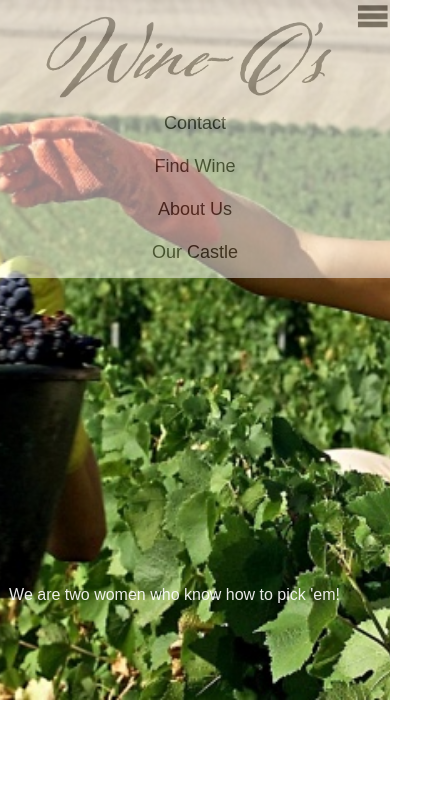
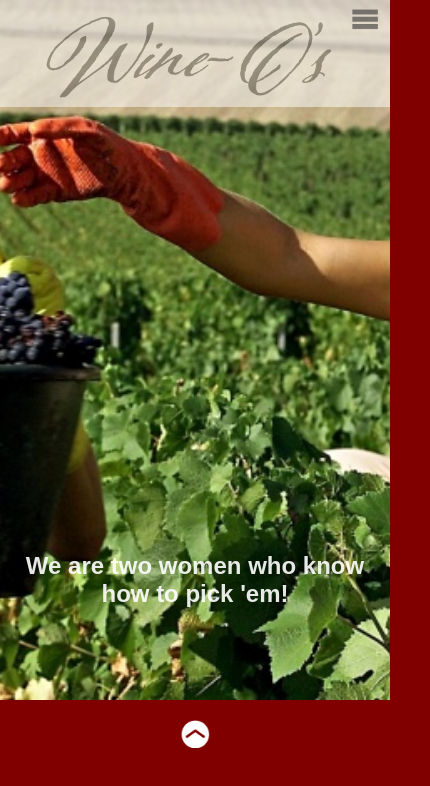
Before and after one commit to tarakonradi/VineyardSite, a plain HTML site: page aboutus.html in a window 390 px wide. Shown: the whole page, 430 px wide, since content can reach past the window. Drawn offline with nearby package versions, Linux system fonts and the light colour scheme; a web font is replaced by a local one.

Commit message:
added mobile nav toggle to all

```diff
--- a/aboutus.css
+++ b/aboutus.css
@@ -1,6 +1,7 @@
 body {
 	margin: 0;
 	padding: 0;
+	background-color: #800000;
 }
 
 p {
@@ -25,57 +26,10 @@ h3 {
 }
 
 h4 {
-	font-size: 18px;
+	font-size: 24px;
 	text-align: center;
 	font-family: 'Metrophobic', sans-serif;
-	color: #800000;
-}
-
-input[type="text"] {
-  background-color: white;
-  padding:10px;
-  border: 2px solid #800000;
-}
-
-input[type="submit"] {
-  background-color: #800000;
-  padding:15px;
-  border: 2px solid white;
-  font-size: 24px;
-  color: white;
-  margin-top:30px;
-  border-radius: 8px;
-}
-
-.agepopup {
-	width:100%;
-	height:100%;
-	position: fixed;
-	z-index: 1;
-	display: none;
-	}
-
-.overlay {
-	position: absolute;
-	width: 100%;
-	height: 100%;
-	background-color: #333;
-	opacity: .9;
-}
-
-.formbox {
-	width: 350px;
-	margin: 0 auto;
-	margin-top: 150px;
-	margin-bottom: 100px;
-	padding: 25px;
-	background-color: white;
-	border: 2px solid #800000;
-	border-radius: 8px;
-	text-align: center;
-	box-shadow: 5px 5px 5px;
-	position: relative;
-	z-index: 5;
+	color: white;
 }
 
 #header li {
@@ -144,29 +98,27 @@ input[type="submit"] {
 .subhead {
 	width: 100%;
 	padding: 15px;
-/*	background-color: #800000;
-*/	position: relative;
-	margin-top: -50px;
-	opacity: .8;
+	background-color: #800000;
+	position: relative;
 	color: #800000;
 }
 
-#middle {
+.subhead-b {
 	width: 100%;
-	height: 800px;
+	padding: 15px;
+	background-color: #800000;
+}
+
+.parallax-window {
+	width: 100%;
+	height: 600px;
 	position: relative;
-	top: -100px;
-	min-height: 400px;
 	background: transparent;
 }
 
-.parallax-window {
-	height: 700px;
-  background: transparent;
-}
-
 .wineO {
-	margin-top: -130px;
+	width: 550px;
+	margin-top: -180px;
 	margin:-left:30px;
 	float: right;
 	padding-right: 50px;
@@ -175,6 +127,20 @@ input[type="submit"] {
 	font-family: 'Metrophobic', sans-serif;
 	position: relative;
 	opacity: .9;
+	text-align: right;
+}
+
+.tour p {
+	width: 400px;
+	margin-top: 75px;
+	text-align: right;
+	float: right;
+	padding-right: 50px;
+	color: white;
+	font-size: 24px;
+	font-family: 'Metrophobic', sans-serif;
+	opacity: .9;
+	text-shadow: 2px 2px 2px #333;
 }
 
 .award {
@@ -187,11 +153,7 @@ input[type="submit"] {
 
 }
 
-.burger img{
-	position: absolute;
-	top: 0px;
-	right: 0px;
-	width: 35px;
+.burger {
 	display: none;
 }
 
@@ -206,53 +168,11 @@ input[type="submit"] {
 	width:30px;
 }
 
-/*castle*/
-
-#top-parallax-castle {
+#top-parallax {
 	width: 100%;
 	height: 700px;
 	background: transparent;
 }
-
-.cersi {
-	width: 100%;
-	height: 700px;
-	background: transparent;
-}
-
-/*contact*/
-
-#top-parallax {
-	width: 100%;
-	height: 700px;
-	background: transparent;
-	top: 0px;
-}
-
-.contact {
-	background-color: #800000;
-	width: 100%;
-	height: 300px;
-	margin-top: -35px;
-	font-size: 24pt;
-	text-align: center;
-}
-
-/*retailer*/
-
-.stores li {
-	list-style-type: none;
-	float: left;
-	margin-right: 80px;
-}
-
-.stores a {
-	border: solid;
-	padding: 11px;
-	margin-left: 20px;
-}
-
-
 
 
 @media all and (max-width: 450px) {
@@ -293,6 +213,7 @@ input[type="submit"] {
 			float: left;
 			width: 100%;
 			margin: 0;
+			margin-top: -20px;
 			height: 102px;
 			padding-top: 5px;
 			position: absolute;
@@ -306,24 +227,24 @@ input[type="submit"] {
 			margin-left: 40px;
 		}
 
-		.burger img{
-			position: absolute;
-			top: 0px;
-			right: 0px;
-			width: 35px;
+
+		.burger {
+			width: 30px;
+			margin-top: 5px;
+			margin-left: 350px;
+			position: fixed;
+			z-index: 10;
 			display: block;
+			opacity: .6;
+		}
+		.menu {
+			display:none;
 		}
 
 		.wineO {
-			margin-top: -130px;
-			margin:-left:30px;
-			float: right;
-			padding-right: 50px;
-			color: white;
-			font-size: 30px;
-			font-family: 'Metrophobic', sans-serif;
-			position: relative;
-			opacity: .9;
+			margin-top: -180px;
+			width: 350px;
+			padding-right: 20px;
 		}
 
 		.award {
--- a/aboutus.html
+++ b/aboutus.html
@@ -1,29 +1,36 @@
 <!DOCTYPE html>
 <html>
 <head>
-	<title>Wine-O's-Vineyard</title>
+	<title>Wine-O's-Vineyard // ABOUT US</title>
+	<!-- Styles -->
 		<link rel="stylesheet" type="text/css" href="aboutus.css">
-<!-- 		<link href='http://fonts.googleapis.com/css?family=Metrophobic' rel='stylesheet' type='text/css'> -->
+
+	<!-- Google Fonts -->
+		<link href='http://fonts.googleapis.com/css?family=Metrophobic' rel='stylesheet' type='text/css'>
+
+	<!-- Media query -->
+		<meta name="viewport" content="width=device-width, initial-scale=1">
+
+	<!-- Javascript & JQuery -->
 		<script src="https://ajax.googleapis.com/ajax/libs/jquery/1.11.0/jquery.min.js"></script>
 		<script src="scripts/parallax.min.js"></script>
 		<script src="scripts/jq-sticky-anything.min.js"></script>
 </head>
 <body>
+
+	<!-- Mobile nav -->
+	<img src="pics/menu_burger.png" class="burger">
 	<!-- Header with logo & nav -->
 	<div id="header">
 			<div id ="logo">
 				<a href="index.html">
 				<img src="pics/logo.png" alt= "Wine-O's!">
 			</div>
-		<!-- Mobile nav -->
-		<div class="burger">
-			<img src="pics/menu_burger.png">
-		</div>
 
 		<!-- Main nav -->
 		<div class="menu">
   		<nav>
-				<ul class="nav">
+				<ul>
 					<li>
 						<a href="contactus.html">Contact</a>
 					</li>
@@ -41,20 +48,35 @@
 		</div>
 	</div>
 
-		<div id="top-parallax"></div>
+	<div id="top-parallax"></div>
 
 	<div class= "wineO">
-		<p>We are two women who know how to pick 'em!</p>
+		<h4>We are two women who know how to pick 'em!</h4>
 	</div>
 
+	<!-- Return arrow icon -->
+	<div id="back">
+		<a href="#top"><img src="pics/topreturnarrow_w.png"></a>
+	</div>
+
+
 	<script>
+
 		$(document).ready(function(){
+			$('.burger').click(function(){
+				$('.menu').fadeToggle()
+    	});
 
-			$('.burger').click(function(){
-	      $('.menu .ul').fadeToggle();
-	  	});
+			$('#header').stickThis();
 
 			$('#top-parallax').parallax({imageSrc: 'pics/twowomenpickingwine.jpg'});
+
+			$(window).resize(function() {
+      	var w = $(window).width();
+       	if (w > 450) {
+           $('.menu').show();
+     		}
+     	});
 		});
 
 	</script>
--- a/contactus.css
+++ b/contactus.css
@@ -4,7 +4,7 @@ body {
 }
 
 p {
-	font-size: 16px;
+	font-size: 24px;
 	text-align: right;
 	font-family: 'Metrophobic', sans-serif;
 	color: #FFF;
@@ -45,37 +45,6 @@ input[type="submit"] {
   color: white;
   margin-top:30px;
   border-radius: 8px;
-}
-
-.agepopup {
-	width:100%;
-	height:100%;
-	position: fixed;
-	z-index: 1;
-	display: none;
-	}
-
-.overlay {
-	position: absolute;
-	width: 100%;
-	height: 100%;
-	background-color: #333;
-	opacity: .9;
-}
-
-.formbox {
-	width: 350px;
-	margin: 0 auto;
-	margin-top: 150px;
-	margin-bottom: 100px;
-	padding: 25px;
-	background-color: white;
-	border: 2px solid #800000;
-	border-radius: 8px;
-	text-align: center;
-	box-shadow: 5px 5px 5px;
-	position: relative;
-	z-index: 5;
 }
 
 #header li {
@@ -166,7 +135,7 @@ input[type="submit"] {
 }
 
 .wineO {
-	margin-top: -130px;
+	margin-top: -300px;
 	margin:-left:30px;
 	float: right;
 	padding-right: 50px;
@@ -187,11 +156,7 @@ input[type="submit"] {
 
 }
 
-.burger img{
-	position: absolute;
-	top: 0px;
-	right: 0px;
-	width: 35px;
+.burger {
 	display: none;
 }
 
@@ -254,7 +219,6 @@ input[type="submit"] {
 
 
 
-
 @media all and (max-width: 450px) {
 
 		#header li {
@@ -293,6 +257,7 @@ input[type="submit"] {
 			float: left;
 			width: 100%;
 			margin: 0;
+			margin-top: -20px;
 			height: 102px;
 			padding-top: 5px;
 			position: absolute;
@@ -306,19 +271,25 @@ input[type="submit"] {
 			margin-left: 40px;
 		}
 
-		.burger img{
-			position: absolute;
-			top: 0px;
-			right: 0px;
-			width: 35px;
+
+		.burger {
+			width: 30px;
+			margin-top: 5px;
+			margin-left: 350px;
+			position: fixed;
+			z-index: 10;
 			display: block;
+			opacity: .6;
+		}
+		.menu {
+			display:none;
 		}
 
 		.wineO {
-			margin-top: -130px;
-			margin:-left:30px;
+			margin-top: -580px;
+			width: 350px;
 			float: right;
-			padding-right: 50px;
+			padding-right: 20px;
 			color: white;
 			font-size: 30px;
 			font-family: 'Metrophobic', sans-serif;
--- a/ourcastle.css
+++ b/ourcastle.css
@@ -1,6 +1,7 @@
 body {
 	margin: 0;
 	padding: 0;
+	background-color: #800000;
 }
 
 p {
@@ -25,57 +26,10 @@ h3 {
 }
 
 h4 {
-	font-size: 18px;
+	font-size: 24px;
 	text-align: center;
 	font-family: 'Metrophobic', sans-serif;
-	color: #800000;
-}
-
-input[type="text"] {
-  background-color: white;
-  padding:10px;
-  border: 2px solid #800000;
-}
-
-input[type="submit"] {
-  background-color: #800000;
-  padding:15px;
-  border: 2px solid white;
-  font-size: 24px;
-  color: white;
-  margin-top:30px;
-  border-radius: 8px;
-}
-
-.agepopup {
-	width:100%;
-	height:100%;
-	position: fixed;
-	z-index: 1;
-	display: none;
-	}
-
-.overlay {
-	position: absolute;
-	width: 100%;
-	height: 100%;
-	background-color: #333;
-	opacity: .9;
-}
-
-.formbox {
-	width: 350px;
-	margin: 0 auto;
-	margin-top: 150px;
-	margin-bottom: 100px;
-	padding: 25px;
-	background-color: white;
-	border: 2px solid #800000;
-	border-radius: 8px;
-	text-align: center;
-	box-shadow: 5px 5px 5px;
-	position: relative;
-	z-index: 5;
+	color: white;
 }
 
 #header li {
@@ -144,29 +98,27 @@ input[type="submit"] {
 .subhead {
 	width: 100%;
 	padding: 15px;
-/*	background-color: #800000;
-*/	position: relative;
-	margin-top: -50px;
-	opacity: .8;
+	background-color: #800000;
+	position: relative;
 	color: #800000;
 }
 
-#middle {
+.subhead-b {
 	width: 100%;
-	height: 800px;
+	padding: 15px;
+	background-color: #800000;
+}
+
+.parallax-window {
+	width: 100%;
+	height: 600px;
 	position: relative;
-	top: -100px;
-	min-height: 400px;
 	background: transparent;
 }
 
-.parallax-window {
-	height: 700px;
-  background: transparent;
-}
-
 .wineO {
-	margin-top: -130px;
+	width: 550px;
+	margin-top: -180px;
 	margin:-left:30px;
 	float: right;
 	padding-right: 50px;
@@ -175,6 +127,20 @@ input[type="submit"] {
 	font-family: 'Metrophobic', sans-serif;
 	position: relative;
 	opacity: .9;
+	text-align: right;
+}
+
+.tour p {
+	width: 400px;
+	margin-top: 75px;
+	text-align: right;
+	float: right;
+	padding-right: 50px;
+	color: white;
+	font-size: 24px;
+	font-family: 'Metrophobic', sans-serif;
+	opacity: .9;
+	text-shadow: 2px 2px 2px #333;
 }
 
 .award {
@@ -187,11 +153,7 @@ input[type="submit"] {
 
 }
 
-.burger img{
-	position: absolute;
-	top: 0px;
-	right: 0px;
-	width: 35px;
+.burger {
 	display: none;
 }
 
@@ -206,8 +168,6 @@ input[type="submit"] {
 	width:30px;
 }
 
-/*castle*/
-
 #top-parallax-castle {
 	width: 100%;
 	height: 700px;
@@ -216,46 +176,17 @@ input[type="submit"] {
 
 .cersi {
 	width: 100%;
-	height: 700px;
+	height: 1000px;
 	background: transparent;
 }
 
-/*contact*/
-
-#top-parallax {
-	width: 100%;
-	height: 700px;
-	background: transparent;
-	top: 0px;
-}
-
-.contact {
-	background-color: #800000;
-	width: 100%;
-	height: 300px;
-	margin-top: -35px;
-	font-size: 24pt;
-	text-align: center;
-}
-
-/*retailer*/
-
-.stores li {
-	list-style-type: none;
-	float: left;
-	margin-right: 80px;
-}
-
-.stores a {
-	border: solid;
-	padding: 11px;
-	margin-left: 20px;
-}
-
-
-
 
 @media all and (max-width: 450px) {
+
+		h4 {
+			font-size: 18px;
+			padding-right: 35px;
+		}
 
 		#header li {
 			list-style-type: none;
@@ -293,6 +224,7 @@ input[type="submit"] {
 			float: left;
 			width: 100%;
 			margin: 0;
+			margin-top: -20px;
 			height: 102px;
 			padding-top: 5px;
 			position: absolute;
@@ -306,34 +238,37 @@ input[type="submit"] {
 			margin-left: 40px;
 		}
 
-		.burger img{
-			position: absolute;
-			top: 0px;
-			right: 0px;
-			width: 35px;
+		.burger {
+			width: 30px;
+			margin-top: 5px;
+			margin-left: 350px;
+			position: fixed;
+			z-index: 10;
 			display: block;
+			opacity: .6;
+		}
+
+		.menu {
+			display:none;
 		}
 
 		.wineO {
-			margin-top: -130px;
-			margin:-left:30px;
-			float: right;
-			padding-right: 50px;
+			margin-top: -180px;
+			margin:-left:25px;
+			padding-right: 20px;
+			width: 190px;
 			color: white;
-			font-size: 30px;
+			font-size: 24px;
 			font-family: 'Metrophobic', sans-serif;
 			position: relative;
 			opacity: .9;
 		}
 
-		.award {
-			margin-top: 580px;
-			margin-right: 10px;
-			margin-left: 10px;
-			padding:0px 25px 0px 25px;
-			background-color: #800000;
-			float: right;
-			color: white;
+		.tour p {
+			font-size: 18px;
+			width: 200px;
+			padding-top: 10px;
+			padding-right: 20px;
 		}
 
 
--- a/retailer.css
+++ b/retailer.css
@@ -1,7 +1,6 @@
 body {
 	margin: 0;
 	padding: 0;
-	background-color: #e6e6e6;
 }
 
 h2 {
@@ -87,11 +86,7 @@ p {
   	background: transparent;
 }
 
-.burger img{
-	position: absolute;
-	top: 0px;
-	right: 0px;
-	width: 35px;
+.burger {
 	display: none;
 }
 
@@ -195,6 +190,7 @@ p {
 			width: 100%;
 			text-align: center;
 			background-color: white;
+			width: 100%;
 
 		}
 
@@ -235,12 +231,14 @@ p {
 			margin-left: 40px;
 		}
 
-		.burger img{
-			position: absolute;
-			top: 0px;
-			right: 0px;
-			width: 35px;
+		.burger {
+			width: 30px;
+			margin-top: 5px;
+			margin-left: 350px;
+			position: fixed;
+			z-index: 10;
 			display: block;
+			opacity: .6;
 		}
 
 		.wineO {
--- a/style.css
+++ b/style.css
@@ -52,7 +52,7 @@ input[type="submit"] {
 	height:100%;
 	position: fixed;
 	z-index: 1;
-	display: none;
+	/*display: none;*/
 	}
 
 .overlay {
@@ -171,7 +171,7 @@ input[type="submit"] {
 	float: right;
 	padding-right: 50px;
 	color: white;
-	font-size: 30px;
+	font-size: 24px;
 	font-family: 'Metrophobic', sans-serif;
 	position: relative;
 	opacity: .9;
@@ -187,11 +187,7 @@ input[type="submit"] {
 
 }
 
-.burger img{
-	position: absolute;
-	top: 0px;
-	right: 0px;
-	width: 35px;
+.burger {
 	display: none;
 }
 
@@ -293,6 +289,7 @@ input[type="submit"] {
 			float: left;
 			width: 100%;
 			margin: 0;
+			margin-top: -20px;
 			height: 102px;
 			padding-top: 5px;
 			position: absolute;
@@ -306,24 +303,25 @@ input[type="submit"] {
 			margin-left: 40px;
 		}
 
-		.burger img{
-			position: absolute;
-			top: 0px;
-			right: 0px;
-			width: 35px;
+
+		.burger {
+			width: 30px;
+			margin-top: 5px;
+			margin-left: 350px;
+			position: fixed;
+			z-index: 10;
 			display: block;
+			opacity: .6;
+		}
+		.menu {
+			display:none;
 		}
 
 		.wineO {
-			margin-top: -130px;
-			margin:-left:30px;
-			float: right;
-			padding-right: 50px;
-			color: white;
-			font-size: 30px;
-			font-family: 'Metrophobic', sans-serif;
-			position: relative;
-			opacity: .9;
+			margin-top: -440px;
+			margin-left:60px;
+			text-align: right;
+			padding-right: 20px;
 		}
 
 		.award {
@@ -334,8 +332,10 @@ input[type="submit"] {
 			background-color: #800000;
 			float: right;
 			color: white;
-			text-align: center;
 		}
 
+		.subhead {
+			width: 360px;
+		}
 
 	}
```
Also changed, not shown: contactus.html (+38 -18 lines), index.html (+11 -8 lines), ourcastle.html (+44 -22 lines), retailer.html (+30 -11 lines), pics/insidethecastle.jpg, pics/topreturnarrow_w.png (added), 1 other file.
